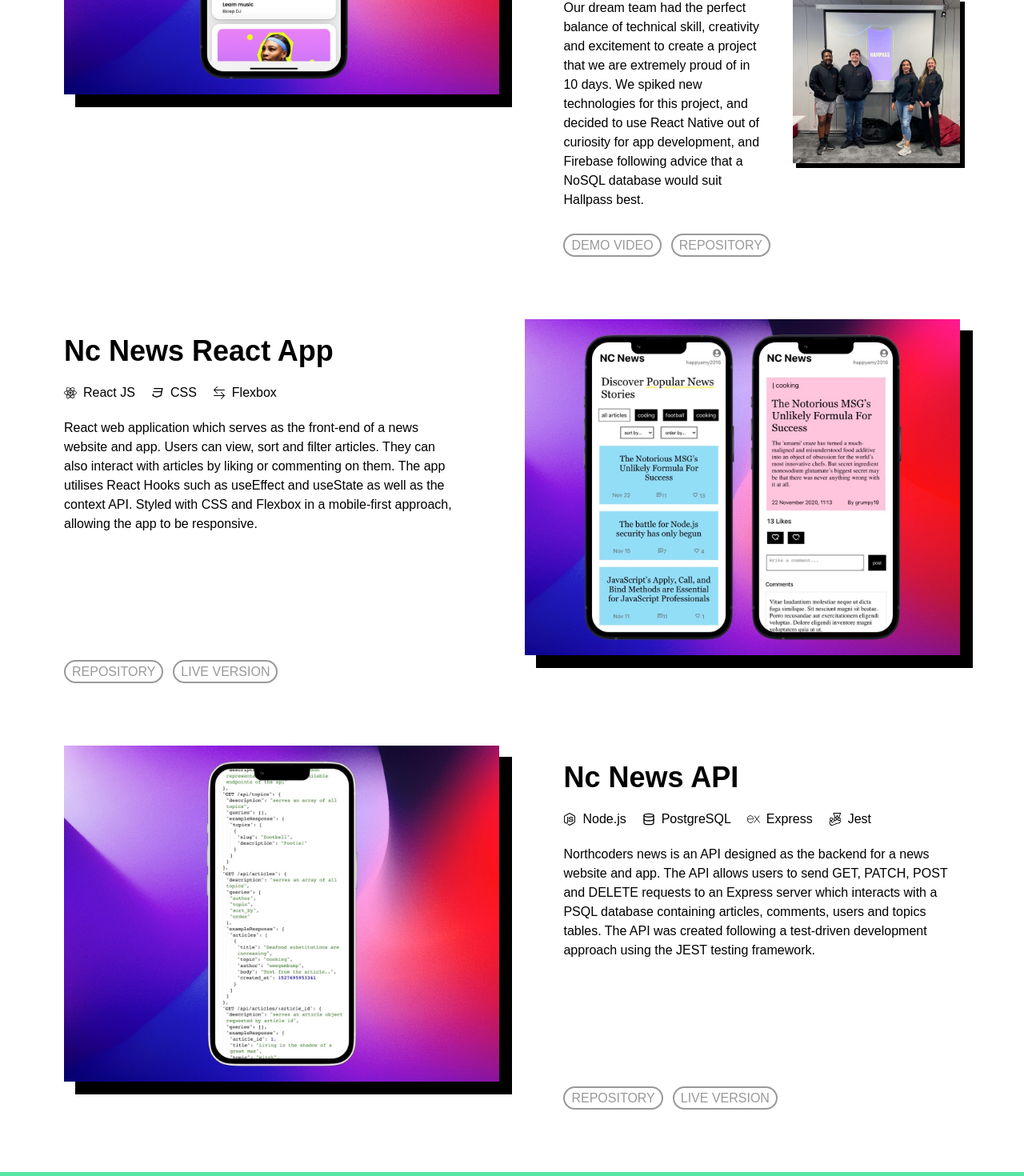
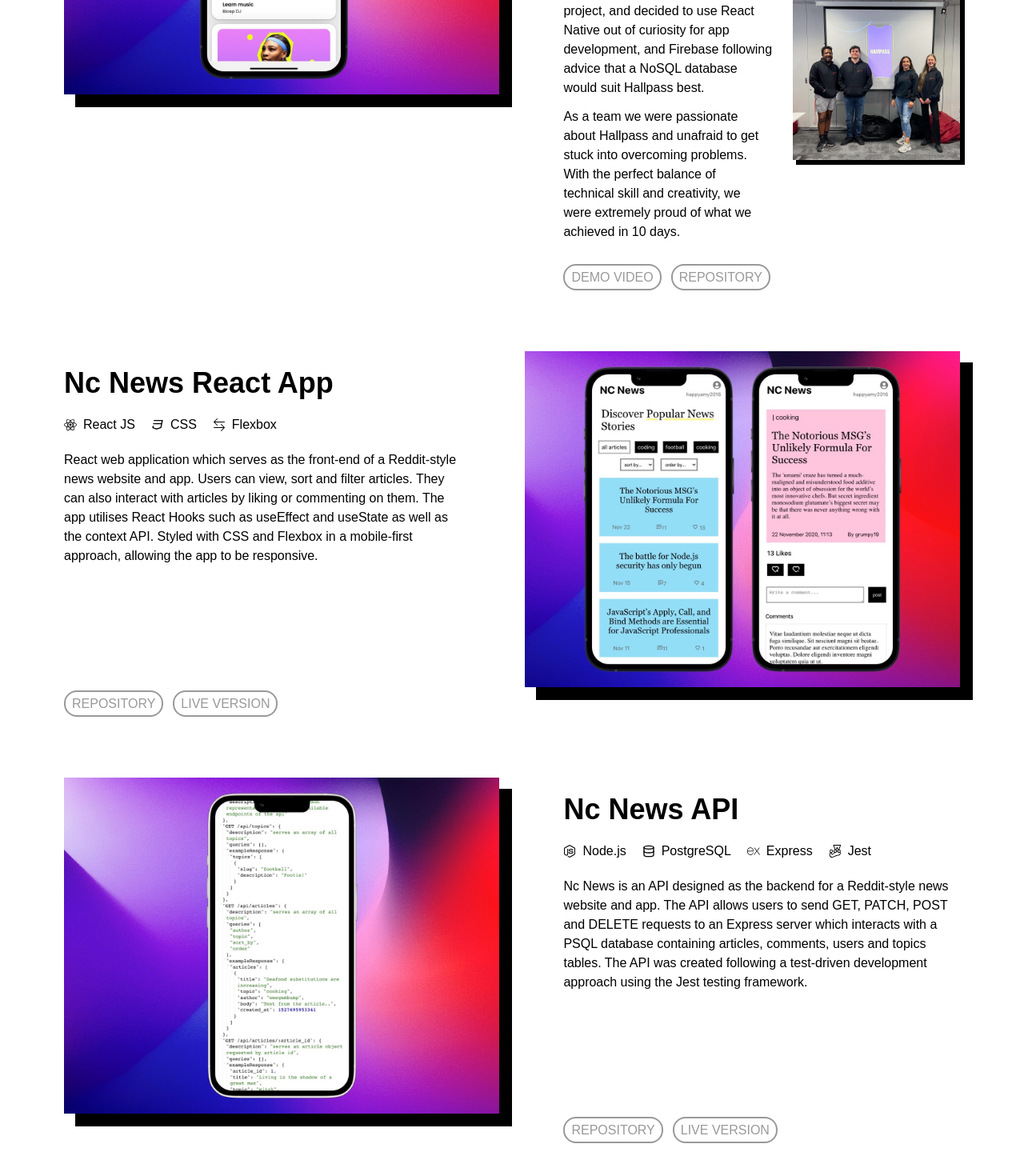
Before and after one commit to LeoniePhelps/Portfolio, a React (Create React App) app: page / in a window 1280 px wide. Shown: the part 1300-2770 px from the top of the page at 80% size. Built offline with nearby package versions, Linux system fonts and the light colour scheme.

Commit message:
edit project descriptions

```diff
--- a/src/components/Projects.jsx
+++ b/src/components/Projects.jsx
@@ -73,15 +73,18 @@ export const Projects = () => {
             before fully committing themselves.
           </p>
 
-          <section class="flex flex-col items-center md:items-start md:flex-row mt-8">
+          <section class="flex flex-col items-center md:items-start md:flex-row mt-3">
             <section class="flex flex-col">
-              <p class="font-workSans md:mr-9">
-                Our dream team had the perfect balance of technical skill,
-                creativity and excitement to create a project that we are
-                extremely proud of in 10 days. We spiked new technologies for
-                this project, and decided to use React Native out of curiosity
-                for app development, and Firebase following advice that a NoSQL
-                database would suit Hallpass best.
+              <p class="font-workSans md:mr-6">
+                We spiked new technologies for this project, and decided to use
+                React Native out of curiosity for app development, and Firebase
+                following advice that a NoSQL database would suit Hallpass best.
+              </p>
+              <p class="font-workSans md:mr-9 mt-3">
+                As a team we were passionate about Hallpass and unafraid to get
+                stuck into overcoming problems. With the perfect balance of
+                technical skill and creativity, we were extremely proud of what
+                we achieved in 10 days.
               </p>
 
               <section class="mt-8 mb-8 md:mb-0">
@@ -89,7 +92,7 @@ export const Projects = () => {
                   target="_blank"
                   rel="noopener noreferrer"
                   href={"https://www.youtube.com/watch?v=oLm7I6P8VuM"}
-                  class="font-workSans text-[#999999] border-2 border-[#999999] rounded-2xl p-1 pl-2 pr-2 mr-3 hover:bg-[#dcdcdc] hover:border-[#dcdcdc] hover:text-black"
+                  class="font-workSans text-[#999999] border-2 border-[#999999] rounded-2xl p-1.5 pl-2 pr-2 mr-3 hover:bg-[#dcdcdc] hover:border-[#dcdcdc] hover:text-black"
                 >
                   DEMO VIDEO
                 </a>
@@ -97,14 +100,14 @@ export const Projects = () => {
                   target="_blank"
                   rel="noopener noreferrer"
                   href={"https://github.com/jamalxwm/hallpass-app"}
-                  class="font-workSans text-[#999999] border-2 border-[#999999] rounded-2xl p-1 pl-2 pr-2 hover:bg-[#dcdcdc] hover:border-[#dcdcdc] hover:text-black"
+                  class="font-workSans text-[#999999] border-2 border-[#999999] rounded-2xl p-1.5 pl-2 pr-2 hover:bg-[#dcdcdc] hover:border-[#dcdcdc] hover:text-black"
                 >
                   REPOSITORY
                 </a>
               </section>
             </section>
             <img
-              class="h-[200px] w-[210px] md:h-[206px] md:w-[240px] shadow-[5px_5px_0px_1px_black]"
+              class="h-[200px] w-[210px] md:h-[206px] md:w-[240px] shadow-[5px_5px_0px_1px_black] md:mt-4"
               src={require("../images/team.jpg")}
               alt="hallpass app homescreen"
             />
@@ -135,19 +138,19 @@ export const Projects = () => {
           </section>
 
           <p class="font-workSans mt-5">
-            React web application which serves as the front-end of a news
-            website and app. Users can view, sort and filter articles. They can
-            also interact with articles by liking or commenting on them. The app
-            utilises React Hooks such as useEffect and useState as well as the
-            context API. Styled with CSS and Flexbox in a mobile-first approach,
-            allowing the app to be responsive.
+            React web application which serves as the front-end of a
+            Reddit-style news website and app. Users can view, sort and filter
+            articles. They can also interact with articles by liking or
+            commenting on them. The app utilises React Hooks such as useEffect
+            and useState as well as the context API. Styled with CSS and Flexbox
+            in a mobile-first approach, allowing the app to be responsive.
           </p>
           <section class="mt-10 md:mt-40">
             <a
               target="_blank"
               rel="noopener noreferrer"
               href={"https://github.com/LeoniePhelps/FE-NC-News"}
-              class="font-workSans text-[#999999] border-2 border-[#999999] rounded-2xl p-1 pl-2 pr-2 mr-3 hover:bg-[#dcdcdc] hover:border-[#dcdcdc] hover:text-black"
+              class="font-workSans text-[#999999] border-2 border-[#999999] rounded-2xl p-1.5 pl-2 pr-2 mr-3 hover:bg-[#dcdcdc] hover:border-[#dcdcdc] hover:text-black"
             >
               REPOSITORY
             </a>
@@ -155,7 +158,7 @@ export const Projects = () => {
               target="_blank"
               rel="noopener noreferrer"
               href={"https://leoniephelpsncnews.netlify.app/"}
-              class="font-workSans text-[#999999] border-2 border-[#999999] rounded-2xl p-1 pl-2 pr-2 hover:bg-[#dcdcdc] hover:border-[#dcdcdc] hover:text-black"
+              class="font-workSans text-[#999999] border-2 border-[#999999] rounded-2xl p-1.5 pl-2 pr-2 hover:bg-[#dcdcdc] hover:border-[#dcdcdc] hover:text-black"
             >
               LIVE VERSION
             </a>
@@ -201,19 +204,19 @@ export const Projects = () => {
           </section>
 
           <p class="font-workSans mt-5">
-            Northcoders news is an API designed as the backend for a news
+            Nc News is an API designed as the backend for a Reddit-style news
             website and app. The API allows users to send GET, PATCH, POST and
             DELETE requests to an Express server which interacts with a PSQL
             database containing articles, comments, users and topics tables. The
             API was created following a test-driven development approach using
-            the JEST testing framework.
+            the Jest testing framework.
           </p>
           <section class="mt-10 md:mt-40">
             <a
               target="_blank"
               rel="noopener noreferrer"
               href={"https://github.com/LeoniePhelps/BE-NC-News"}
-              class="font-workSans text-[#999999] border-2 border-[#999999] rounded-2xl p-1 pl-2 pr-2 mr-3 hover:bg-[#dcdcdc] hover:border-[#dcdcdc] hover:text-black"
+              class="font-workSans text-[#999999] border-2 border-[#999999] rounded-2xl p-1.5 pl-2 pr-2 mr-3 hover:bg-[#dcdcdc] hover:border-[#dcdcdc] hover:text-black"
             >
               REPOSITORY
             </a>
@@ -221,7 +224,7 @@ export const Projects = () => {
               target="_blank"
               rel="noopener noreferrer"
               href={"https://leonie-phelps-nc-news-be.herokuapp.com/api"}
-              class="font-workSans text-[#999999] border-2 border-[#999999] rounded-2xl p-1 pl-2 pr-2 hover:bg-[#dcdcdc] hover:border-[#dcdcdc] hover:text-black"
+              class="font-workSans text-[#999999] border-2 border-[#999999] rounded-2xl p-1.5 pl-2 pr-2 hover:bg-[#dcdcdc] hover:border-[#dcdcdc] hover:text-black"
             >
               LIVE VERSION
             </a>
```
